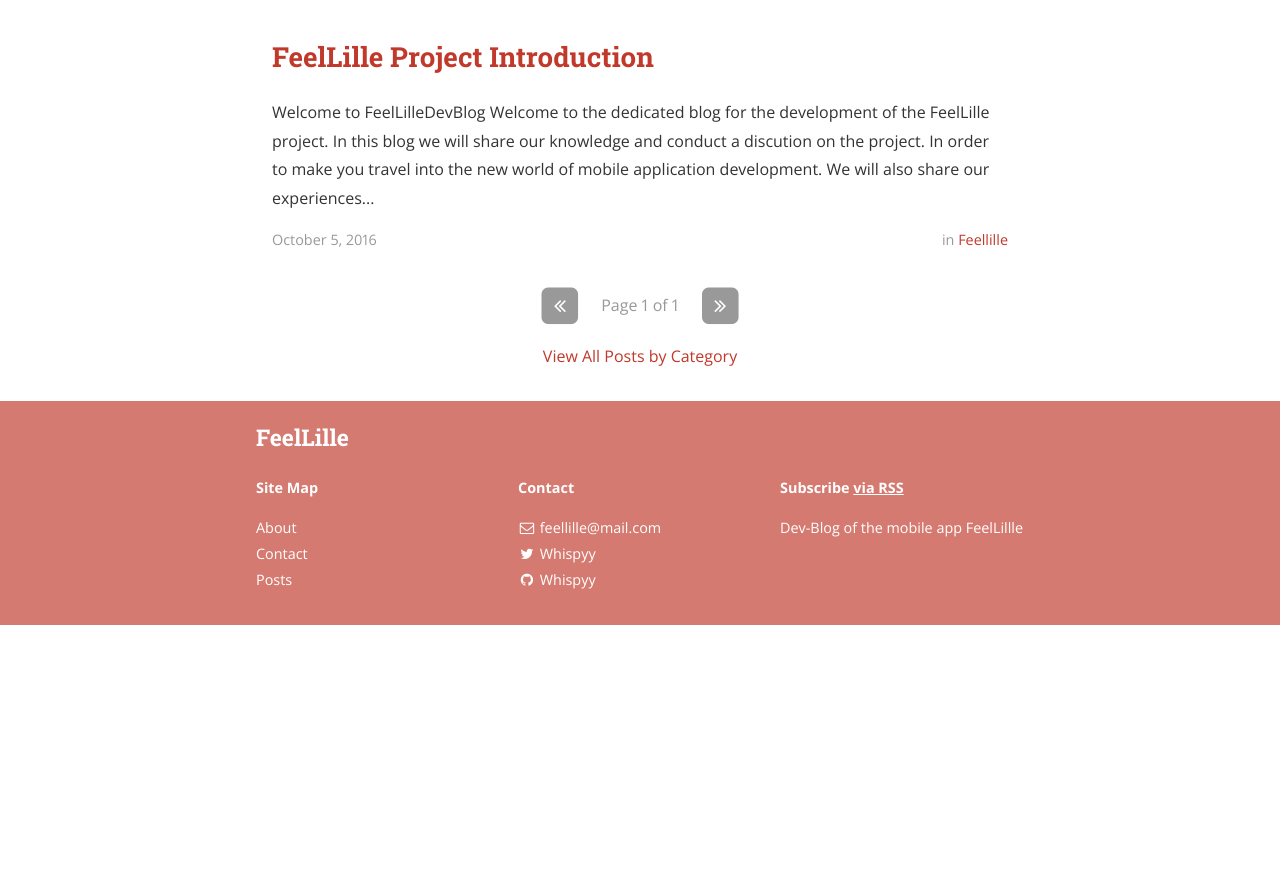
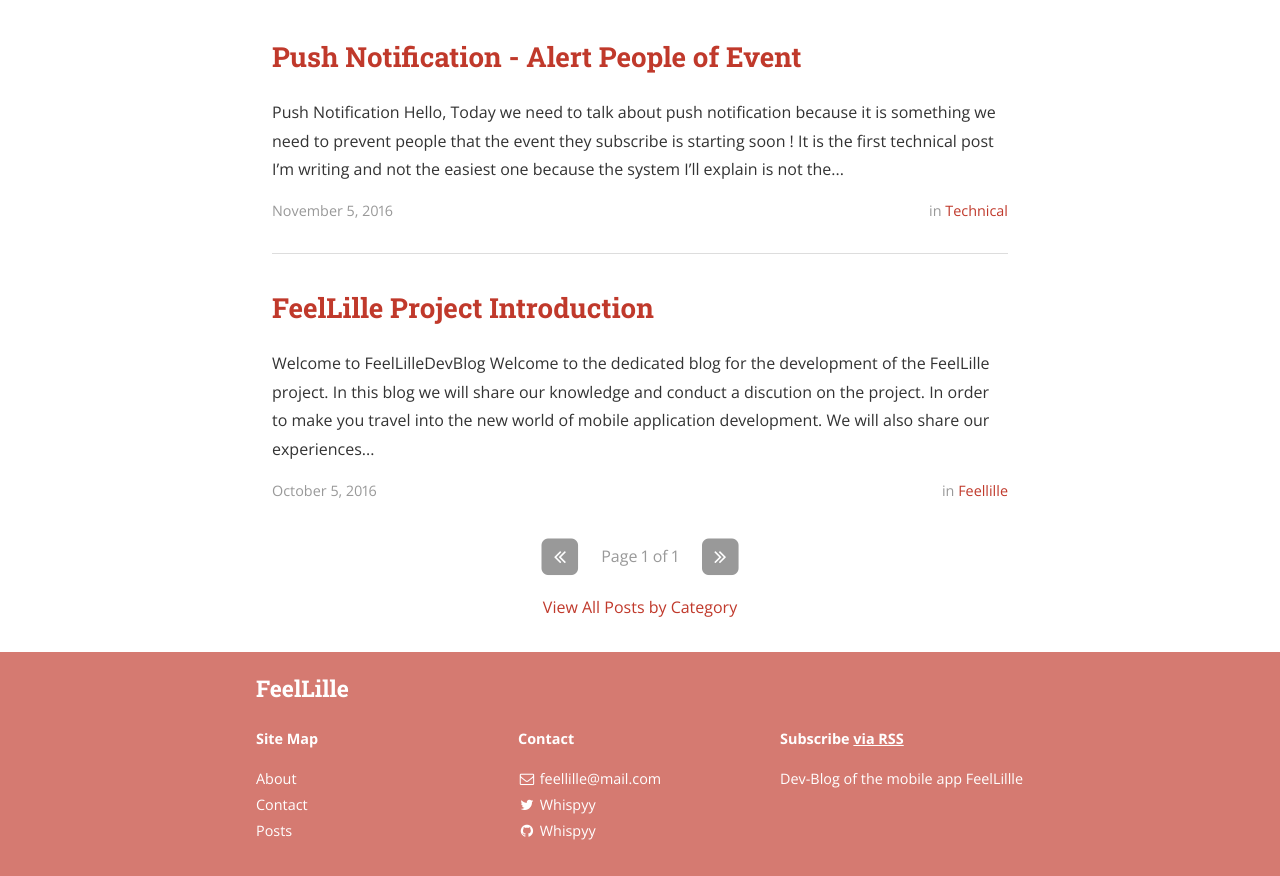
Before and after one commit to LinaEfer/FeelLilleDevBlog, a Jekyll site: the page built from index.html, in a window 1280 px wide. Shown: the part 503-1379 px from the top of the page. Built offline with Jekyll 4.4.1, drawn with Linux system fonts in a browser that asks for light colours; nearby versions of some CDN libraries; the list of posts is cut into pages by our own code; a style sheet for code colours, icons or effects is not loaded; before the commit the page ends 1128 px from its top, so only the background shows below that.

Commit message:
Technical article : PushNotif

````diff
--- a/_config.yml
+++ b/_config.yml
@@ -22,7 +22,7 @@ baseurl: "/FeelLilleDevBlog" # the subpath of your site, e.g. /blog/
 url: "http://whispyy.github.io/feellillle/" # the base hostname & protocol for your site
 cover: "/assets/header_image1.jpg"
 logo: "/assets/logo.png"
-keywords: "feellillle, devblog, dev, blog, lille"
+keywords: "feellillle, devblog, dev, blog, feel, lille"
 
 # Build settings
 markdown: kramdown
--- /dev/null
+++ b/_posts/2016-11-05-PushNotification.markdown
@@ -0,0 +1,96 @@
+---
+layout: post
+title:  "Push Notification - Alert People of Event"
+date:   2016-11-05 22:55:20
+author: JF
+categories: Technical
+tags:	Push Notification Firebase Ionic Javascript
+
+---
+
+## Push Notification
+
+Hello,
+{: style="text-align: justify; font-family: Verdana, Geneva, sans-serif;"}
+Today we need to talk about push notification because it is something we need to prevent people that the event they subscribe is starting soon !
+{: style="text-align: justify; font-family: Verdana, Geneva, sans-serif;"}
+
+It is the first technical post I'm writing and not the easiest one because the system I'll explain is not the easiest one.
+{: style="text-align: justify; font-family: Verdana, Geneva, sans-serif"}
+
+To send push notifications using no didicated server I used two different system linked to the app :
+{: style="text-align: justify; font-family: Verdana, Geneva, sans-serif"}
+* We decided to use [Firebase](https://firebase.google.com/) as back-end. And Firebase has a system call FCM (Firebase Cloud Messaging) that allow us to send notification from an online console.
+* We also use [IonicCloud](https://ionic.io/cloud) that allow us to push from an ionic app a json file that contains a device ID, a notification message and a schedule
+{: style="text-align: justify; font-family: Verdana, Geneva, sans-serif"}
+
+---
+## How it works ?
+
+I made a little scheme to explain that because I think it is easier to understand.
+{: style="text-align: justify; font-family: Verdana, Geneva, sans-serif"}
+
+<img src="../../../../assets/posts/schemaPushNotif.png" title="Push Notification Scheme">
+
+We have three entities : FeelLille application, IonicCloud and Firebase. The idea is to send a json file containing an event with a date and a device ID (to tell ionic it's this device that will receive the notification). The json file is sent by FeelLille application.
+{: style="text-align: justify; font-family: Verdana, Geneva, sans-serif"}
+Ionic will transform it into a request. When the date has come Ionic send the request to Firebase.
+{: style="text-align: justify; font-family: Verdana, Geneva, sans-serif"}
+Finally Firebase process the request and send the notification back to the Device.
+{: style="text-align: justify; font-family: Verdana, Geneva, sans-serif"}
+
+---
+## Development part
+
+* First things to do is to set up the phonegap plugin using the command :
+```cordova plugin add phonegap-plugin-push --variable SENDER_ID=12341234 --save```
+The SENDER_ID is the ID provided by Firebase API.
+
+Then you need to add the module ```[ionic.cloud]``` to your application.
+{: style="text-align: justify; font-family: Verdana, Geneva, sans-serif"}
+
+* Second things to do is to register the Device ID by the app. Please see the little piece of code forward.
+{: style="text-align: justify; font-family: Verdana, Geneva, sans-serif"}
+
+```javascript
+$ionicPush.register().then(function(t) {
+  return $ionicPush.saveToken(t);
+}).then(function(t) {
+  console.log('Token saved:', t.token);
+});
+```
+
+* Third things to do is to prepare the json file with the right element to send to ionic cloud.
+{: style="text-align: justify; font-family: Verdana, Geneva, sans-serif"}
+
+```javascript
+function config($stateProvider, $urlRouterProvider,$ionicCloudProvider) {
+  $ionicCloudProvider
+  .init({
+    "core" : {
+      "app_id" :"Your Ionic Cloud app ID"
+    },
+    "push": {
+      "sender_id": "Firebase SENDER ID",
+      "pluginConfig": {
+        "ios": {
+          "badge": true,
+          "sound": true
+        },
+        "android": {
+          "iconColor": "#343434"
+        }
+      }
+    }
+  });
+```
+
+* Four things to do is to tell your app to monitor if a notification is arriving. I put this in the main controller.
+{: style="text-align: justify; font-family: Verdana, Geneva, sans-serif"}
+
+```javascript
+$scope.$on('cloud:push:notification', function(event, data) {
+  var msg = data.message;
+  alert(msg.title + ': ' + msg.text);
+});
+```
````
Also changed, not shown: assets/posts/schemaPushNotif.png (added).
